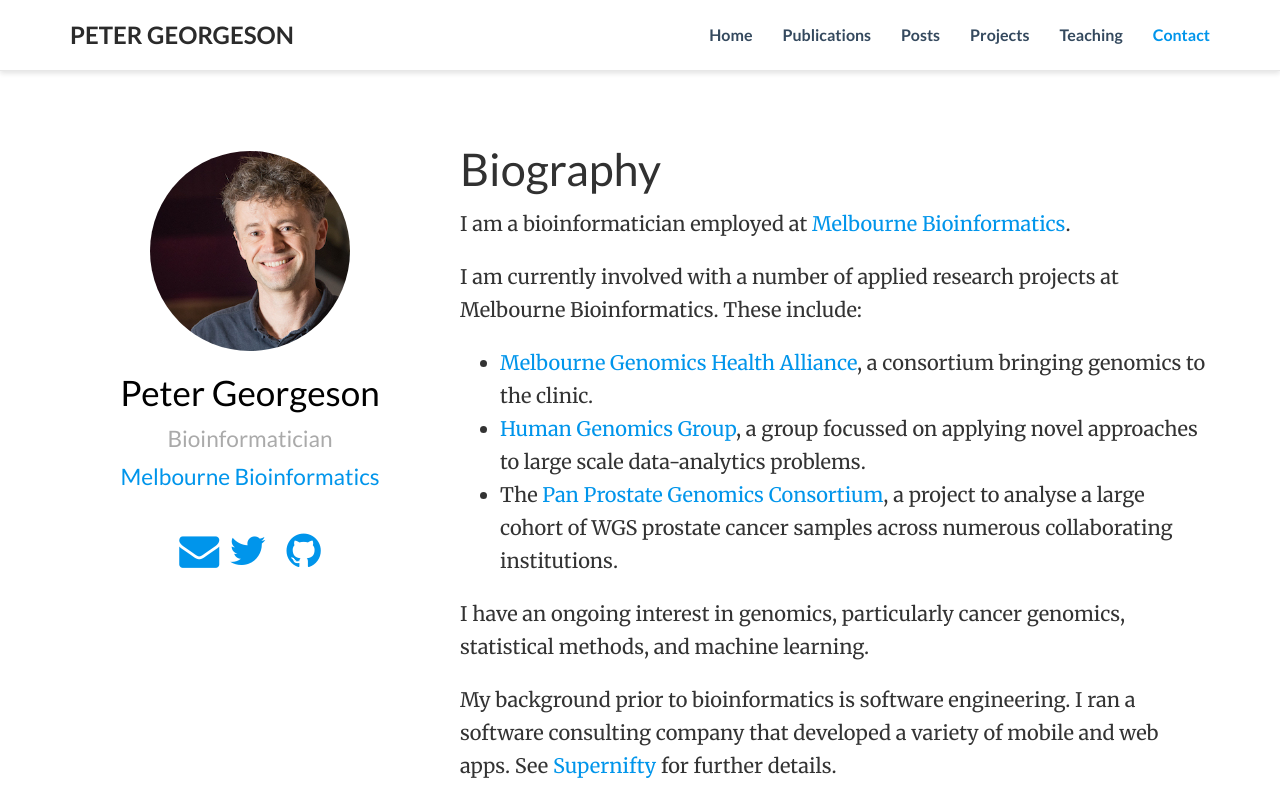
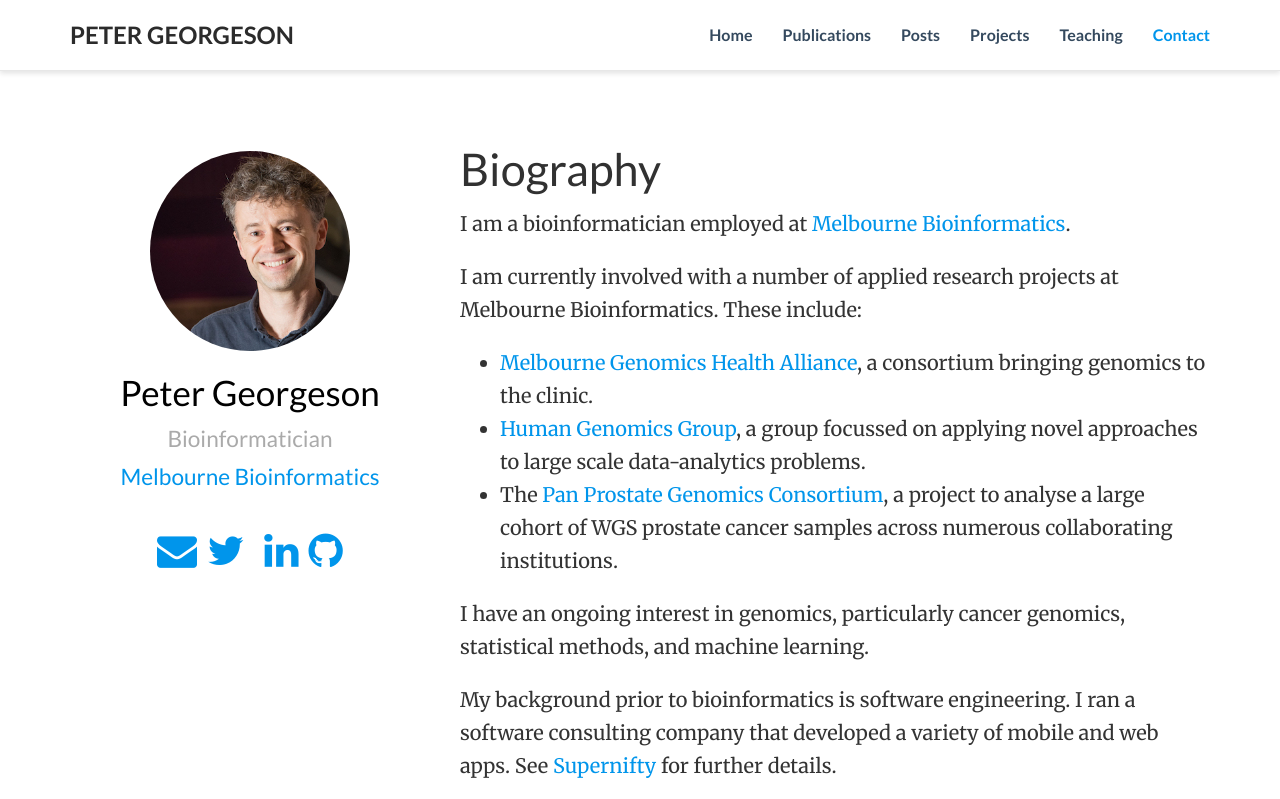
Before and after one commit to supernifty/supernifty.github.io, a plain HTML site: page index.html in a window 1280 px wide. Shown: the top 799 px of the page. Drawn offline with nearby package versions, Linux system fonts and the light colour scheme; some icons are missing.

Commit message:
rebuilding site Sun 18 Jun 2017 11:21:20 AEST

```diff
--- a/index.html
+++ b/index.html
@@ -206,6 +206,13 @@
         <li>
           <a itemprop="sameAs" href="https://scholar.google.com.au/citations?user=uOi-Ge4AAAAJ&amp;hl=en&amp;oi=ao" target="_blank">
             <i class="ai ai-google-scholar big-icon"></i>
+          </a>
+        </li>
+
+
+        <li>
+          <a itemprop="sameAs" href="https://www.linkedin.com/in/peter-georgeson-b884524/" target="_blank">
+            <i class="fa fa-linkedin big-icon"></i>
           </a>
         </li>
 
```
